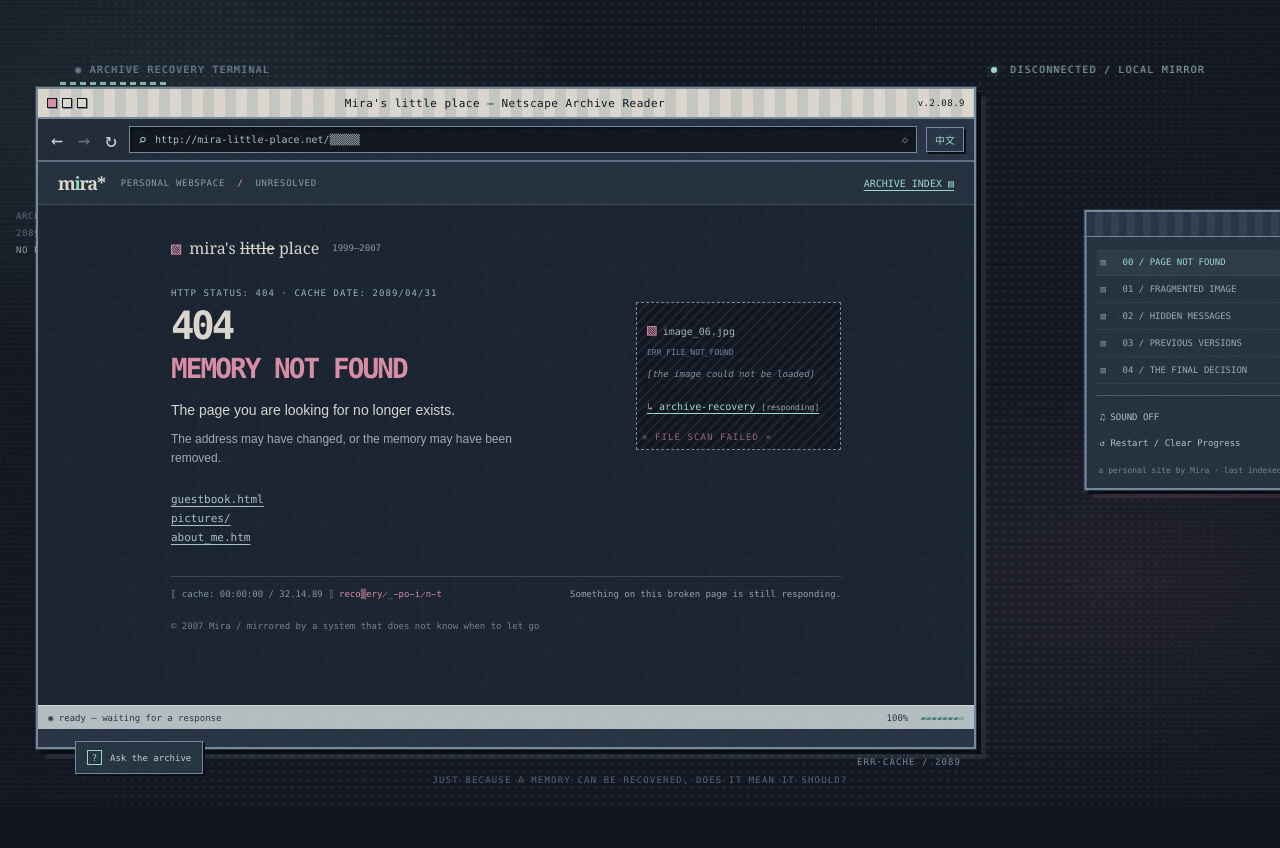
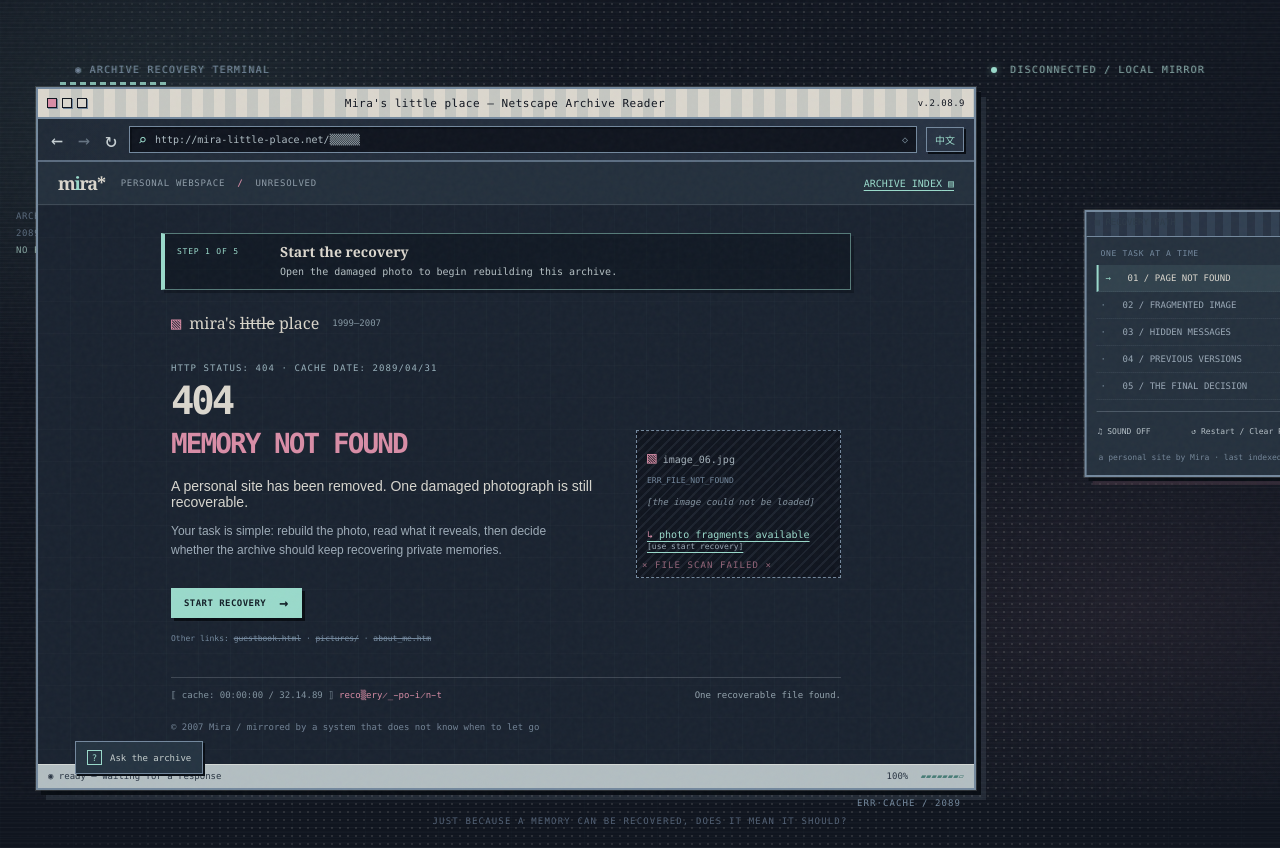
Before and after one commit to YinuoZHANG0210/404-memory-not-found, a React (Vite) app: page / in a window 1280 px wide. Before the commit the page ends 807 px from the top, so only its background shows below. Built offline with nearby package versions, Linux system fonts and the light colour scheme.

Commit message:
Clarify game flow and primary actions

```diff
--- a/src/App.tsx
+++ b/src/App.tsx
@@ -31,7 +31,8 @@ const copy = {
     restartRun: 'RESTART FROM 404', explore: 'EXPLORE ANOTHER ENDING', previous: 'RETURN TO THE CHOICE',
     language: '中文', toggleSound: 'SOUND OFF', toggleSoundOn: 'SOUND ON', solvedPath: 'PATH VERIFIED — PRIVATE REQUEST FOUND',
     chooseFragments: 'Select the fragments in the order they appear in the address.', notYet: 'The archive still finds contradictions.',
-    progress: 'ARCHIVE FILES', introHint: 'Something on this broken page is still responding.', footer: 'a personal site by Mira · last indexed 2089',
+    progress: 'RECOVERY PATH', introHint: 'Something on this broken page is still responding.', footer: 'a personal site by Mira · last indexed 2089',
+    startRecovery: 'START RECOVERY',
   },
   zh: {
     chapterNames: ['页面未找到', '破碎的照片', '隐藏留言', '历史版本', '最终决定'],
@@ -49,7 +50,8 @@ const copy = {
     restartRun: '从 404 重新开始', explore: '探索其他结局', previous: '返回选择页面',
     language: 'EN', toggleSound: '声音关闭', toggleSoundOn: '声音开启', solvedPath: '路径已验证 — 找到私人删除请求',
     chooseFragments: '按网址中的顺序选择片段。', notYet: '档案中仍有无法解释的矛盾。',
-    progress: '档案文件', introHint: '这个损坏页面上，还有什么仍在响应。', footer: 'Mira 的个人网站 · 最后索引于 2089 年',
+    progress: '恢复路径', introHint: '这个损坏页面上，还有什么仍在响应。', footer: 'Mira 的个人网站 · 最后索引于 2089 年',
+    startRecovery: '开始恢复',
   },
 } as const
 
@@ -180,6 +182,23 @@ export default function App() {
   }, [game])
 
   const currentEnding = endPreview ?? game.ending
+  const taskGuide = language === 'en'
+    ? {
+        intro: ['STEP 1 OF 5', 'Start the recovery', 'Open the damaged photo to begin rebuilding this archive.'],
+        photo: ['STEP 2 OF 5', 'Repair the photograph', 'Click any two tiles to swap them. Continue until the image aligns.'],
+        messages: ['STEP 3 OF 5', 'Recover three messages', 'Click each corrupted line. Then put the URL fragments in order.'],
+        versions: ['STEP 4 OF 5', 'Separate record from invention', 'Read all three versions, label both claims, then check your evidence.'],
+        decision: ['STEP 5 OF 5', 'Choose what remains', 'Select the archive outcome you think is responsible.'],
+        ending: ['RECOVERY COMPLETE', 'Your archive has been written', 'You can restart or return to compare a different outcome.'],
+      }[game.chapter]
+    : {
+        intro: ['第 1 / 5 步', '开始恢复', '打开损坏照片，开始重建这份档案。'],
+        photo: ['第 2 / 5 步', '修复照片', '依次点击任意两块碎片来交换它们，直到图像对齐。'],
+        messages: ['第 3 / 5 步', '恢复三条留言', '点击每一条损坏留言；再按顺序排列网址碎片。'],
+        versions: ['第 4 / 5 步', '区分记录和虚构', '阅读三个版本，给两条说法分类，再核对证据。'],
+        decision: ['第 5 / 5 步', '决定留下什么', '选择你认为负责任的档案处理方式。'],
+        ending: ['恢复完成', '你的档案已经写入', '可以重新开始，或返回比较另一种结局。'],
+      }[game.chapter]
   const discoveredFiles = useMemo(() => [
     { id: 'photo', label: '07 / camera-roll', unlocked: game.photoSolved },
     { id: 'messages', label: '12 / guestbook', unlocked: game.pathSolved },
@@ -332,25 +351,20 @@ export default function App() {
           <div>
             <p className="eyebrow">HTTP STATUS: 404 · CACHE DATE: 2089/04/31</p>
             <h1>404<br /><span>MEMORY NOT FOUND</span></h1>
-            <p className="intro-lede">The page you are looking for no longer exists.</p>
-            <p className="muted-copy">The address may have changed, or the memory may have been removed.</p>
-            <div className="dead-links">
-              <a href="#missing" onClick={(event) => { event.preventDefault(); setMessage('This address was never indexed.') }}>guestbook.html</a>
-              <a href="#missing" onClick={(event) => { event.preventDefault(); setMessage('The server returned an empty directory.') }}>pictures/</a>
-              <a href="#missing" onClick={(event) => { event.preventDefault(); setMessage('Last response: 00:00:00 — tomorrow.') }}>about_me.htm</a>
-            </div>
+            <p className="intro-lede">A personal site has been removed. One damaged photograph is still recoverable.</p>
+            <p className="muted-copy">Your task is simple: rebuild the photo, read what it reveals, then decide whether the archive should keep recovering private memories.</p>
+            <button className="primary-button intro-start" onClick={() => transition('photo')}>{t.startRecovery} <span>→</span></button>
+            <p className="dead-note">Other links: <s>guestbook.html</s> · <s>pictures/</s> · <s>about_me.htm</s></p>
           </div>
-          <div className="missing-photo" aria-label="Broken image, hover or open the archive recovery link">
+          <div className="missing-photo" aria-label="Broken image; use the Start Recovery button to open its fragments">
             <div className="missing-img-symbol"><span>▧</span> image_06.jpg<br /><small>ERR_FILE_NOT_FOUND</small></div>
             <p className="photo-caption">[the image could not be loaded]</p>
-            <a className="recovery-link" href="#archive-recovery" onClick={(event) => { event.preventDefault(); transition('photo') }}>
-              <span aria-hidden="true">↳</span> archive-recovery <span className="link-note">[responding]</span>
-            </a>
+            <span className="recovery-link"><span aria-hidden="true">↳</span> photo fragments available <span className="link-note">[use start recovery]</span></span>
           </div>
         </div>
         <div className="not-found-bottom">
           <span className="corrupt-line">⟦ cache: 00:00:00 / 32.14.89 ⟧ <span className="scramble">reco▒ery̷_̵po̵i̷n̵t</span></span>
-          <span>{t.introHint}</span>
+          <span>One recoverable file found.</span>
         </div>
         <p className="micro-footer">© 2007 Mira / mirrored by a system that does not know when to let go</p>
       </div>
@@ -364,7 +378,7 @@ export default function App() {
           <div><p className="eyebrow">DIRECTORY / IMAGES / 07</p><h1>{t.photoTitle}</h1></div>
           <span className="file-stamp">JPEG · PARTIAL RECOVERY</span>
         </div>
-        <p className="instruction">{t.photoInstruction}</p>
+        <p className="instruction"><b>HOW TO PLAY:</b> Click one tile, then click a second tile to swap them. Keep swapping until the photo lines up.</p>
         <div className={`puzzle-photo ${game.photoSolved ? 'puzzle-solved' : ''}`} aria-label="Six draggable pieces of a photograph">
           {game.photoTiles.map((tile, position) => (
             <button
@@ -385,8 +399,8 @@ export default function App() {
           {game.photoSolved && <div className="portrait-label"><span>MIRA</span><small>18 JUN 2007 · 16:42</small></div>}
         </div>
         <div className="puzzle-meta"><span>{game.photoSolved ? t.photoSolved : `${t.moves}: ${game.restorationAttempts}`}</span><span>IMG_0618.JPG</span></div>
-        <p className={`status-line ${message.includes('Mira') ? 'success-text' : ''}`} aria-live="polite">{message || (game.photoSolved ? '“That was the last day before the site went quiet.”' : 'A contact sheet, scattered by a damaged index.')}</p>
-        {game.photoSolved && <button className="text-button" onClick={() => transition('messages')}>OPEN GUESTBOOK ↗</button>}
+        <p className={`status-line ${message.includes('Mira') ? 'success-text' : ''}`} aria-live="polite">{message || (game.photoSolved ? 'Photo restored. A guestbook entry is now available.' : 'Select any two pieces to make your first swap.')}</p>
+        {game.photoSolved && <button className="primary-button" onClick={() => transition('messages')}>CONTINUE TO GUESTBOOK <span>→</span></button>}
       </div>
     )
   }
@@ -419,7 +433,7 @@ export default function App() {
                 aria-label={game.openedClues.includes(clue.id) ? clue.hidden : `Reveal corrupted message ${clue.id + 1}`}
               >
                 <span>{clue.lead}</span>
-                <span>{game.openedClues.includes(clue.id) ? clue.hidden : '▒▒▓░░▒▓▒░░▒▓▒░░ [hover / open]'}</span>
+                <span>{game.openedClues.includes(clue.id) ? clue.hidden : '▒▒▓░░▒▓▒░░▒▓▒░░ [click to reveal]'}</span>
               </button>
             ))}
           </div>
@@ -429,7 +443,7 @@ export default function App() {
         </div>
         <div className={`path-puzzle ${messagesRevealed ? '' : 'path-locked'}`}>
           <div className="path-top"><div><p className="eyebrow">BROKEN LINK / 03 PARTS</p><h2>{t.pathTitle}</h2></div><span className="tiny-lock">🔒 PRIVATE</span></div>
-          <p className="instruction">{messagesRevealed ? <>{t.chooseFragments} <code>ROOT → PERSON → REQUEST</code></> : 'Recover the three message-board fragments before this private address can be handled.'}</p>
+          <p className="instruction">{messagesRevealed ? <><b>NOW:</b> {t.chooseFragments} <code>ROOT → PERSON → REQUEST</code></> : 'FIRST: click all three corrupted messages above to reveal the private address clue.'}</p>
           <div className="path-parts" aria-label="Reorder the three path fragments">
             {game.pathOrder.map((part, position) => (
               <button
@@ -447,7 +461,7 @@ export default function App() {
           </div>
           <div className="path-bottom"><span className="path-preview">/archive{game.pathSolved ? pathParts.join('') : '/▒▒▒/▒▒▒'}</span><button className="old-button" disabled={!game.pathSolved} onClick={() => transition('versions')}>{t.openFile} ↗</button></div>
         </div>
-        <p className="status-line" aria-live="polite">{message || (game.openedClues.length > 0 ? `${game.openedClues.length} / 3 fragments of the board readable.` : 'The board is mostly empty. Something is under the noise.')}</p>
+        <p className="status-line" aria-live="polite">{message || (game.openedClues.length > 0 ? `${game.openedClues.length} / 3 messages recovered. ${messagesRevealed ? 'Arrange the address below.' : 'Click the remaining corrupted lines.'}` : 'Click the three corrupted lines to read them.')}</p>
       </div>
     )
   }
@@ -459,7 +473,7 @@ export default function App() {
           <div><p className="eyebrow">ARCHIVE / VERSION HISTORY / 14</p><h1>{t.versionTitle}</h1></div>
           <span className="file-stamp">COMPARE MODE</span>
         </div>
-        <p className="instruction">One afternoon, three versions. Select a file to compare what changed.</p>
+        <p className="instruction"><b>FIRST:</b> open all three files to compare them. <b>THEN:</b> classify each claim below as a record or an inference.</p>
         <div className="version-switcher" role="tablist" aria-label="Archive versions">
           {versionData.map((version, index) => (
             <button className={`version-tab ${game.version === index ? 'active' : ''}`} role="tab" aria-selected={game.version === index} key={version.label} onClick={() => changeVersion(index)}>
@@ -480,10 +494,10 @@ export default function App() {
           <p className="eyebrow">TWO CLAIMS / ONE SOURCE FILE</p><h2>{t.evidenceTitle}</h2>
           <EvidenceClaim id="request" text="Mira asked for private entries and location guesses to be removed." value={game.evidenceAnswers.request} onChoose={(value) => updateGame((previous) => ({ ...previous, evidenceAnswers: { ...previous.evidenceAnswers, request: value } }))} />
           <EvidenceClaim id="location" text="Mira spent the summer in Lisbon, in the blue room by the river." value={game.evidenceAnswers.location} onChoose={(value) => updateGame((previous) => ({ ...previous, evidenceAnswers: { ...previous.evidenceAnswers, location: value } }))} />
-          <div className="evidence-actions"><span className="clue-note">Clue: the signed request has a date; the Lisbon reconstruction has no source.</span><button className="old-button" onClick={submitEvidence} disabled={game.evidenceSolved}>{game.evidenceSolved ? 'EVIDENCE VERIFIED ✓' : t.check}</button></div>
+          <div className="evidence-actions"><span className="clue-note">Clue: the signed request has a date; the Lisbon reconstruction has no source.</span><button className="primary-button compact" onClick={submitEvidence} disabled={game.evidenceSolved}>{game.evidenceSolved ? 'EVIDENCE VERIFIED ✓' : t.check}</button></div>
         </div>
         <p className={`status-line ${game.evidenceSolved ? 'success-text' : ''}`} aria-live="polite">{message || (game.evidenceSolved ? 'Deletion request: verified. Lisbon: unsupported.' : 'The system once treated every deletion as a broken file.')}</p>
-        {game.evidenceSolved && <button className="text-button" onClick={() => transition('decision')}>OPEN ARCHIVE CONTROL ROOM ↗</button>}
+        {game.evidenceSolved && <button className="primary-button" onClick={() => transition('decision')}>CONTINUE TO FINAL CHOICE <span>→</span></button>}
       </div>
     )
   }
@@ -578,6 +592,10 @@ export default function App() {
           <p>Each recovered file remains available from this directory.</p>
         </div>}
         <div className="browser-content" ref={contentRef} tabIndex={-1}>
+          <section className="task-guide" aria-live="polite" aria-label="Current task">
+            <span>{taskGuide[0]}</span>
+            <div><strong>{taskGuide[1]}</strong><p>{taskGuide[2]}</p></div>
+          </section>
           {game.chapter === 'intro' && renderIntro()}
           {game.chapter === 'photo' && renderPhoto()}
           {game.chapter === 'messages' && renderMessages()}
@@ -588,11 +606,12 @@ export default function App() {
         <div className="browser-statusbar"><span>◉ {game.chapter === 'intro' ? 'ready — waiting for a response' : game.chapter === 'ending' ? 'write complete — local archive only' : 'reading from damaged local cache'}</span><span>100% <i>▰▰▰▰▰▰▰▱</i></span></div>
       </div>
       <div className={`side-window window ${sideDrag ? 'dragging' : ''}`} style={{ '--drag-x': `${sideOffset.x}px`, '--drag-y': `${sideOffset.y}px` } as CSSProperties}>
-        <div className="side-titlebar" onPointerDown={startSideDrag} onPointerMove={moveSideDrag} onPointerUp={endSideDrag} onPointerCancel={endSideDrag} title="Drag archive window"><span>▤ {t.progress}</span><span>— □ ×</span></div>
+        <div className="side-titlebar" onPointerDown={startSideDrag} onPointerMove={moveSideDrag} onPointerUp={endSideDrag} onPointerCancel={endSideDrag} title="Drag archive window"><span>▤ {t.progress}</span><span>{chapterIndex + 1} / 5</span></div>
         <div className="side-body">
+          <p className="progress-caption">ONE TASK AT A TIME</p>
           {t.chapterNames.map((name, index) => {
             const complete = index === 0 ? game.chapter !== 'intro' : index === 1 ? game.photoSolved : index === 2 ? game.pathSolved : index === 3 ? game.evidenceSolved : game.ending !== null
-            return <div className={`chapter-file ${complete ? 'complete' : ''} ${index === chapterIndex ? 'current' : ''}`} key={name}><span className="file-icon">{complete ? '▣' : '▧'}</span><span>{`0${index} / ${name}`}</span><span className="file-state">{complete ? '✓' : index === chapterIndex ? '…' : '—'}</span></div>
+            return <div className={`chapter-file ${complete ? 'complete' : ''} ${index === chapterIndex ? 'current' : ''}`} key={name} aria-current={index === chapterIndex ? 'step' : undefined}><span className="file-icon">{complete ? '✓' : index === chapterIndex ? '→' : '·'}</span><span>{`0${index + 1} / ${name}`}</span><span className="file-state">{complete ? 'DONE' : index === chapterIndex ? 'NOW' : '—'}</span></div>
           })}
           <div className="side-divider" />
           <div className="side-controls"><button onClick={() => setSound(!sound)}>{sound ? '♪' : '♫'} {sound ? t.toggleSoundOn : t.toggleSound}</button><button onClick={resetGame}>↺ {t.restart}</button></div>
--- a/src/styles.css
+++ b/src/styles.css
@@ -113,6 +113,13 @@ button:focus-visible, a:focus-visible { outline: 2px dashed var(--mint); outline
 .hint-dock { position: fixed; z-index: 5; bottom: 26px; left: max(calc((100% - 1130px) / 2), 16px); }.hint-button { display: flex; align-items: center; gap: 8px; padding: 8px 11px; color: #c6cfce; border: 1px solid #80949e; background: #253442; box-shadow: 3px 3px 0 rgba(0,0,0,.26); font: 9px var(--mono); cursor: pointer; }.hint-button > span { width: 15px; height: 15px; display: grid; place-items: center; border: 1px solid var(--mint); color: var(--mint); }.hint-button:hover,.hint-button.hint-active { border-color: var(--mint); color: var(--mint); }.hint-paper { width: 265px; margin-bottom: 7px; padding: 11px 13px; color: #354147; border: 1px solid #d3cdbd; background: #d7d1c2; box-shadow: 4px 4px 0 rgba(0,0,0,.28); }.hint-paper > span { color: #617471; font: 8px var(--mono); }.hint-paper p { margin: 8px 12px 2px 0; font: 11px/1.55 Georgia, serif; }.hint-close { float: right; border: 0; padding: 0 3px; color: #485255; background: transparent; cursor: pointer; }
 .glitch-transition .browser-content { animation: content-flash .48s steps(2, end); }@keyframes content-flash { 0%,100% { opacity: 1; } 30% { opacity: .48; } 48% { opacity: .94; } 65% { opacity: .67; } }
 
+/* Wayfinding: every scene now starts with one visible goal and one primary action. */
+.task-guide{max-width:690px;margin:0 auto 22px;display:grid;grid-template-columns:92px 1fr;gap:11px;padding:10px 12px;border:1px solid rgba(154,218,203,.5);border-left:4px solid var(--mint);background:rgba(11,18,26,.5);box-shadow:3px 3px 0 rgba(8,13,20,.42)}
+.task-guide>span{align-self:start;padding-top:2px;color:var(--mint);font:8px/1.5 var(--mono);letter-spacing:.1em}.task-guide strong{display:block;color:var(--paper);font:600 14px/1.2 Georgia,serif}.task-guide p{margin:4px 0 0;color:#b5c0c4;font:10px/1.45 var(--mono)}
+.primary-button{display:inline-flex;align-items:center;gap:13px;margin-top:14px;padding:9px 12px;border:1px solid var(--mint);color:#132028;background:var(--mint);box-shadow:3px 3px 0 var(--pixel-shadow);font:700 9px var(--mono);letter-spacing:.05em;cursor:pointer}.primary-button span{font-size:15px;line-height:8px}.primary-button:hover:not(:disabled){transform:translate(-1px,-1px);background:var(--paper);box-shadow:4px 4px 0 var(--pixel-shadow)}.primary-button:disabled{opacity:.55;cursor:not-allowed}.primary-button.compact{margin-top:0;padding:7px 9px;font-size:8px}
+.dead-note{margin:15px 0 0;color:#74899e;font:8px/1.5 var(--mono)}.intro-start{margin-top:16px}.intro-page{padding-top:0}.intro-page .intro-split{align-items:center}.intro-page .missing-photo{margin-top:0}
+.instruction b{color:var(--mint);font:9px var(--mono);letter-spacing:.06em}.progress-caption{margin:0 4px 7px;color:#74899e;font:8px var(--mono);letter-spacing:.08em}.chapter-file{grid-template-columns:17px 1fr 28px}.chapter-file.current{border-left:2px solid var(--mint);padding-left:7px;color:#dbd7ce;background:rgba(154,218,203,.1)}.chapter-file.current .file-icon,.chapter-file.current .file-state{color:var(--mint)}.file-state{font-size:7px}.side-controls{display:flex;flex-direction:row;justify-content:space-between;gap:8px}.side-controls button{padding:4px 1px;font-size:8px}
+
 /* Visual system: an abandoned, low-colour archive desktop rather than a modern app shell. */
 :root{--ink:#10151f;--frame:#74899e;--frame-light:#dbd7ce;--pixel-shadow:#080d14}
 body{background:var(--ink)}
```
